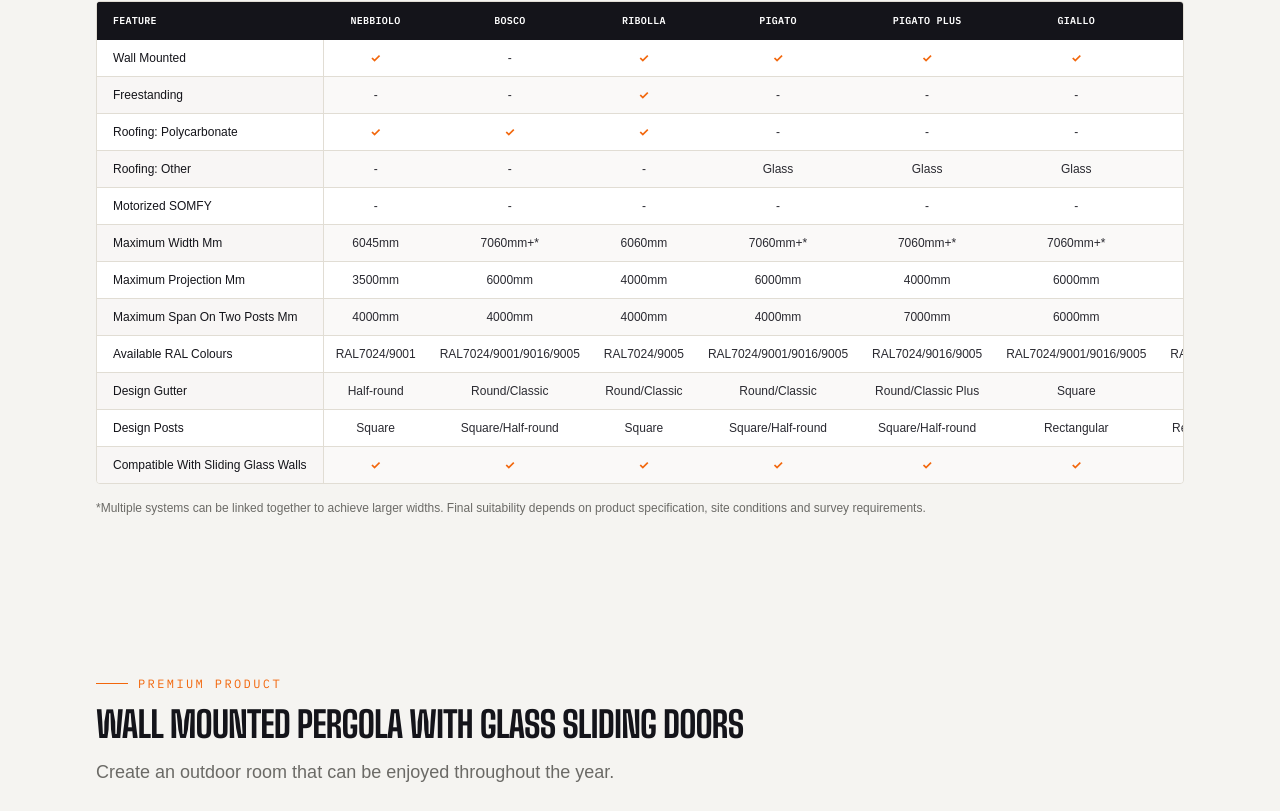
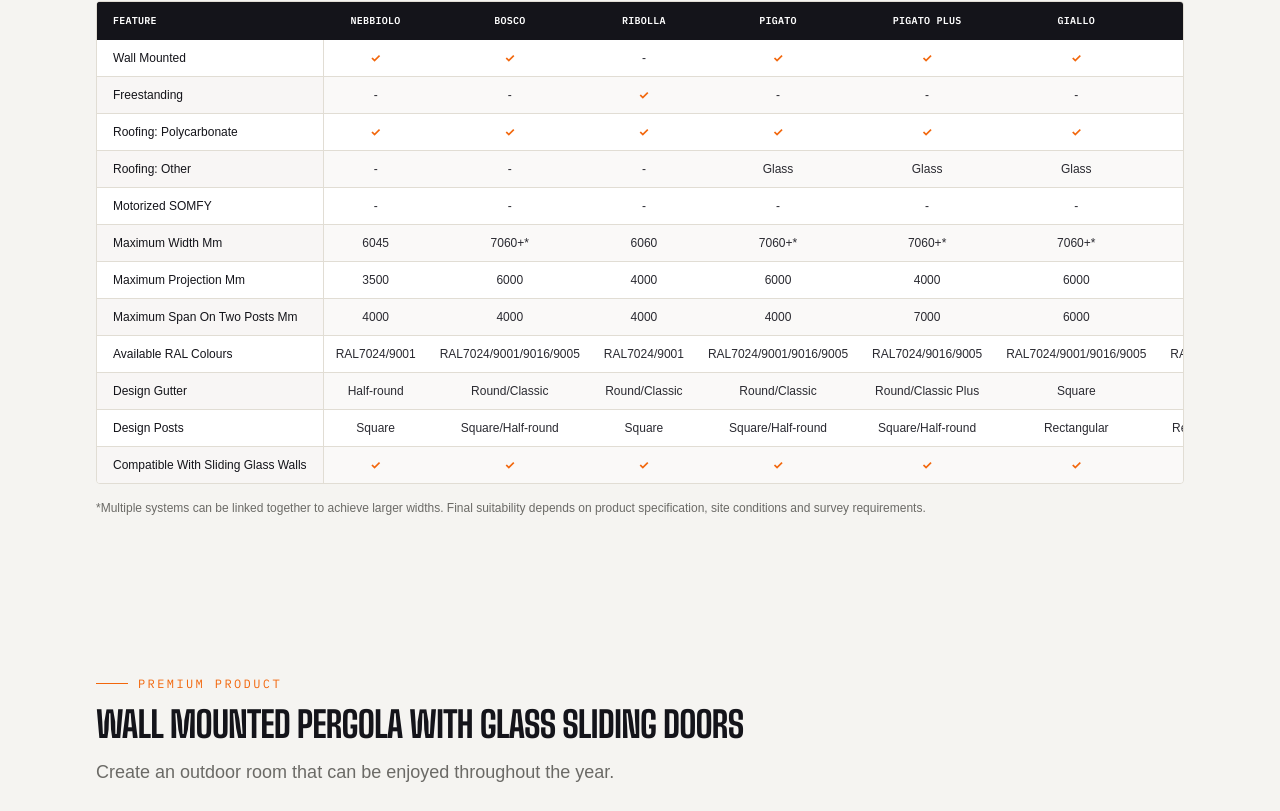
Before and after one commit to jasonkazakos-cpu/zebra-trades-website, a Next.js app: page /pergolas in a window 1280 px wide. Shown: the part 4671-5482 px from the top of the page. Built offline with nearby package versions, Linux system fonts and the light colour scheme; a web font is replaced by a local one.

Commit message:
Correct pergola comparison table data and add source PDF

```diff
--- a/app/pergolas/page.tsx
+++ b/app/pergolas/page.tsx
@@ -308,15 +308,15 @@ export default function PergolasPage() {
               </thead>
               <tbody className="divide-y divide-line bg-paper">
                 {[
-                  { row: "Wall Mounted", values: ["✓","-","✓","✓","✓","✓","✓","✓","✓","✓","✓","✓","✓"] },
+                  { row: "Wall Mounted", values: ["✓","✓","-","✓","✓","✓","✓","✓","✓","✓","✓","✓","✓"] },
                   { row: "Freestanding", values: ["-","-","✓","-","-","-","-","-","✓","-","✓","✓","✓"] },
-                  { row: "Roofing: Polycarbonate", values: ["✓","✓","✓","-","-","-","-","-","-","-","-","-","-"] },
-                  { row: "Roofing: Other", values: ["-","-","-","Glass","Glass","Glass","Glass","Glass","Glass","PVC Cloth","Louvred","Louvred","Louvred"] },
+                  { row: "Roofing: Polycarbonate", values: ["✓","✓","✓","✓","✓","✓","✓","✓","-","-","-","-","-"] },
+                  { row: "Roofing: Other", values: ["-","-","-","Glass","Glass","Glass","Glass","Glass","Glass","PVC Cloth","Slats","Slats","Slats"] },
                   { row: "Motorized SOMFY", values: ["-","-","-","-","-","-","-","-","-","✓","✓","✓","✓"] },
-                  { row: "Maximum Width Mm", values: ["6045mm","7060mm+*","6060mm","7060mm+*","7060mm+*","7060mm+*","7060mm+*","6806mm","6980mm+*","6000mm","3500mm+*","4000mm+*","6980mm+*"] },
-                  { row: "Maximum Projection Mm", values: ["3500mm","6000mm","4000mm","6000mm","4000mm","6000mm","4000mm","4482mm","4500mm+*","4000mm","4947mm+*","6078mm+*","4500mm+*"] },
-                  { row: "Maximum Span On Two Posts Mm", values: ["4000mm","4000mm","4000mm","4000mm","7000mm","6000mm","7000mm","6806mm","6980mm","4000mm","4947mm","6078mm","6980mm"] },
-                  { row: "Available RAL Colours", values: ["RAL7024/9001","RAL7024/9001/9016/9005","RAL7024/9005","RAL7024/9001/9016/9005","RAL7024/9016/9005","RAL7024/9001/9016/9005","RAL7024/9016/9005","RAL7024/9016/9005","RAL7024/9016/9005","RAL7024","RAL7024","RAL7024","RAL7024/9016/9005"] },
+                  { row: "Maximum Width Mm", values: ["6045","7060+*","6060","7060+*","7060+*","7060+*","7060+*","6806","6980+*","6000","3500+*","4000+*","6980+*"] },
+                  { row: "Maximum Projection Mm", values: ["3500","6000","4000","6000","4000","6000","4000","4482","4500+*","4000","4947+*","6078+*","4500+*"] },
+                  { row: "Maximum Span On Two Posts Mm", values: ["4000","4000","4000","4000","7000","6000","7000","6806","6980","4000","4947","6078","6980"] },
+                  { row: "Available RAL Colours", values: ["RAL7024/9001","RAL7024/9001/9016/9005","RAL7024/9001","RAL7024/9001/9016/9005","RAL7024/9016/9005","RAL7024/9001/9016/9005","RAL7024/9016/9005","RAL7024/9016/9005","RAL7024/9016/9005","RAL7024","RAL7024","RAL7024","RAL7024/9016/9005"] },
                   { row: "Design Gutter", values: ["Half-round","Round/Classic","Round/Classic","Round/Classic","Round/Classic Plus","Square","Square Plus","Square","Square","Square","Square","Square","Square"] },
                   { row: "Design Posts", values: ["Square","Square/Half-round","Square","Square/Half-round","Square/Half-round","Rectangular","Rectangular/Square","Square","Square","Rectangular","Square","Square","Square"] },
                   { row: "Compatible With Sliding Glass Walls", values: Array(13).fill("✓") },
```
Also changed, not shown: 1 other file (tests, documents, lock files or other folders).
